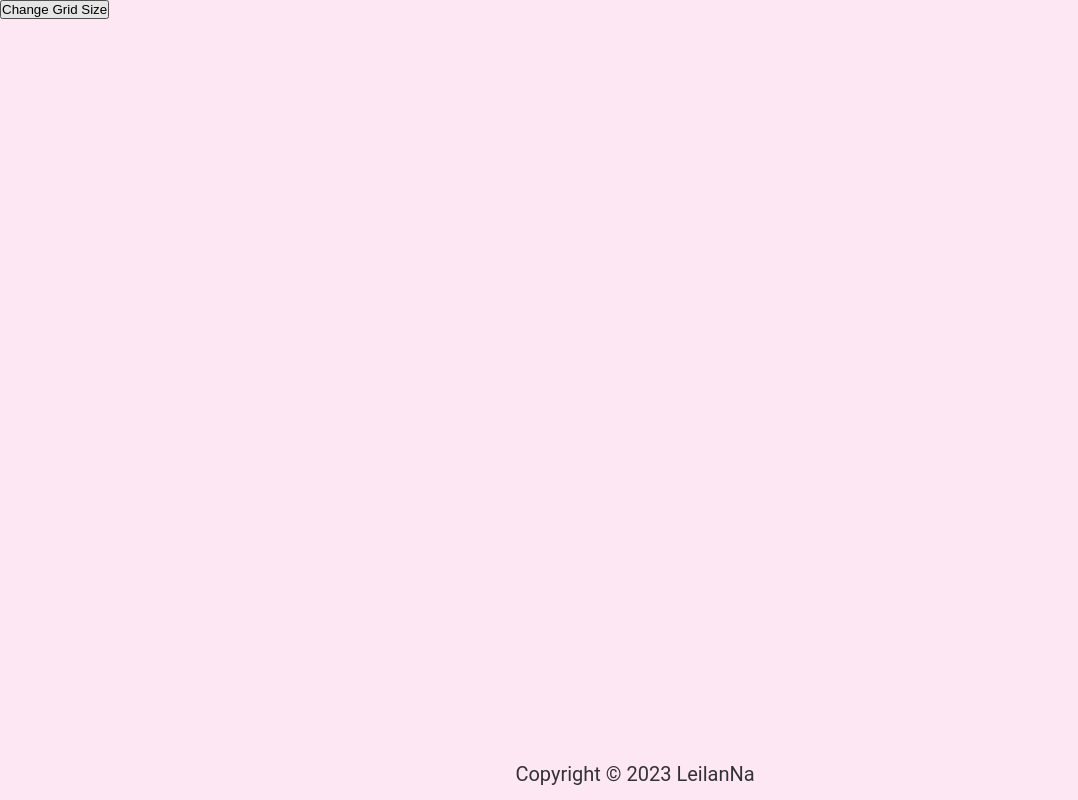
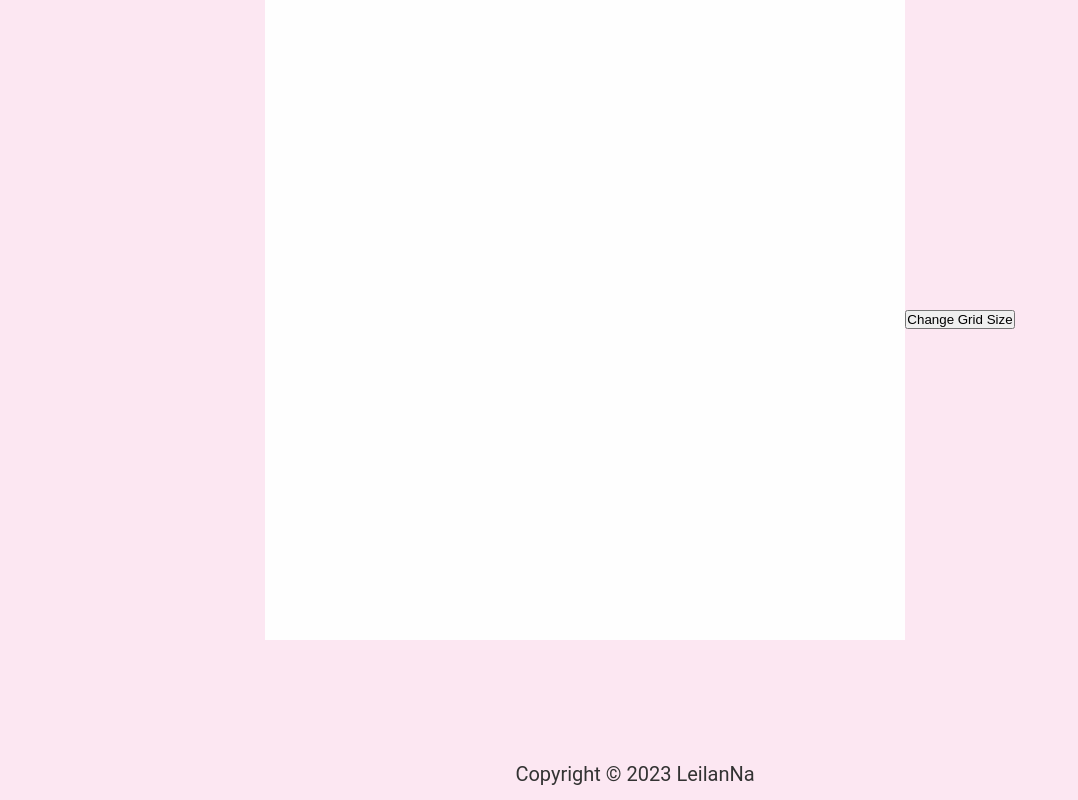
Before and after one commit to LeilanNaeimi/Etch-a-Sketch, a plain HTML site: page index.html in a window 1280 px wide. Shown: the whole page, without its empty margins (0-1078 px from the left). Drawn offline with Linux system fonts and the light colour scheme.

Commit message:
created container and pixeles

```diff
--- a/index.html
+++ b/index.html
@@ -8,7 +8,7 @@
     <script src="script.js" defer></script>
   </head>
   <body>
-    <div id="container"></div>
+    <div class="container"></div>
     <button onclick="changeGridSize()">Change Grid Size</button>
 
     <footer class="footer">
--- a/script.js
+++ b/script.js
@@ -1,19 +1,42 @@
+let container = document.querySelector('.container');
+
 function createGrid(numberOfSquares) {
-  console.log("grid");
+  // console.log('grid');
   //Remove existing grid
-  console.log("grid");
 
   //Generate a new grid with the specified number of squares per side
 
+  const maxContainerSizePx = 640;
+  container.style.width = maxContainerSizePx;
+  container.style.hight = maxContainerSizePx;
+
+  const boxSize = maxContainerSizePx / numberOfSquares;
+  console.log(boxSize);
+
   //Create square divs using a loop
 
-  //Append square divs to the container div
+  for (var i = 1; i <= numberOfSquares; i++) {
+    let rows = document.createElement('div');
+    rows.style.display = 'flex';
 
-  //Apply flexbox to the container div for grid layout
+    for (var j = 1; j <= numberOfSquares; j++) {
+      let pixel = document.createElement('div');
+      pixel.className = 'pixel';
+      rows.appendChild(pixel);
+    }
+    container.appendChild(rows);
+  }
+
+  // Apply selected size on container
+
+  container.querySelectorAll('.pixel').forEach((pixel) => {
+    pixel.style.width = `${boxSize}px`;
+    pixel.style.height = `${boxSize}px`;
+  });
 }
 
 function hoverEffect() {
-  console.log("hoverEffect");
+  console.log('hoverEffect');
   //Add event listeners for mouseenter and mouseleave events
 
   //Change color of the grid div on mouseenter
@@ -22,8 +45,10 @@ function hoverEffect() {
 }
 
 function btnClick() {
-  console.log("btnClick");
+  console.log('btnClick');
   //Display a prompt to get user input for the number of squares per side
 
   //Call the grid generation function with the entered input
 }
+
+createGrid(12);
--- a/styles.css
+++ b/styles.css
@@ -2,6 +2,7 @@
   --primary-dark: #333;
   --primary-light: #fce7f2;
   --secondary-light: #fefefe;
+  --secondary-dark: #dbdbdb;
 }
 
 *,
@@ -21,9 +22,32 @@ html {
 body {
   background-color: var(--primary-light);
   color: var(--primary-dark);
-  font-family: "Roboto", sans-serif;
+  font-family: 'Roboto', sans-serif;
   line-height: 1.6;
   margin-bottom: 100px;
+  font-size: 2rem;
+  display: flex;
+  flex-direction: row;
+  justify-content: center;
+  align-items: center;
+}
+
+/* #container {
+  border: 1px solid var(--primary-dark);
+  margin: 3rem;
+  background-color: var(--primary-light);
+  resize: none;
+} */
+
+.pixel {
+  box-sizing: border-box;
+  width: 1px;
+  padding: 0.5rem;
+  background-color: var(--secondary-light);
+}
+
+.pixel:hover {
+  background-color: rgb(9, 94, 65);
 }
 
 /* FOOTER */
```
Also changed, not shown: IMG_6016.JPG (added), favicon.ico (added), 1 other file.
